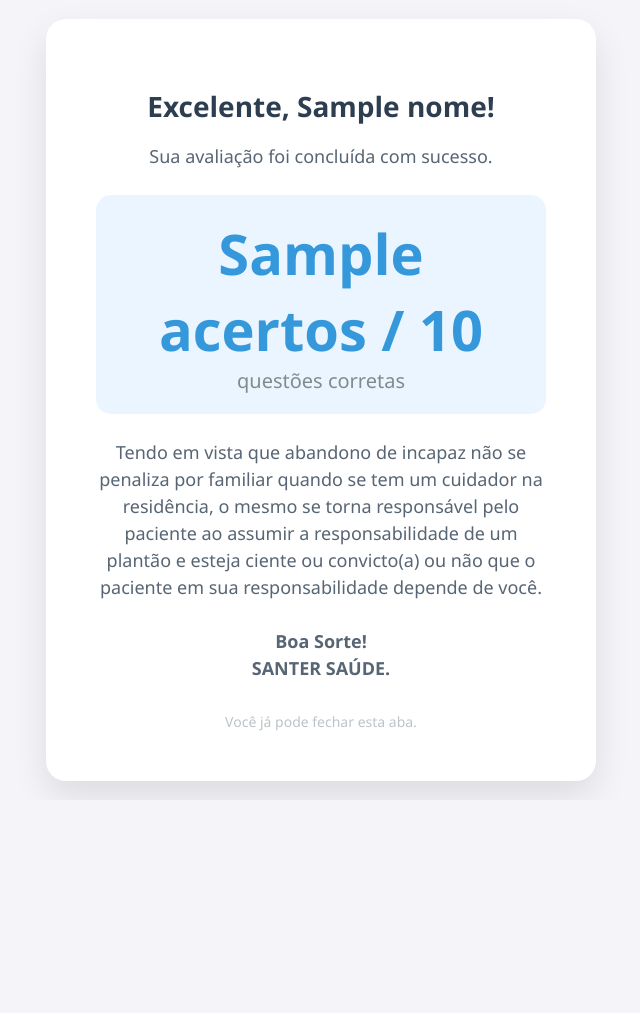
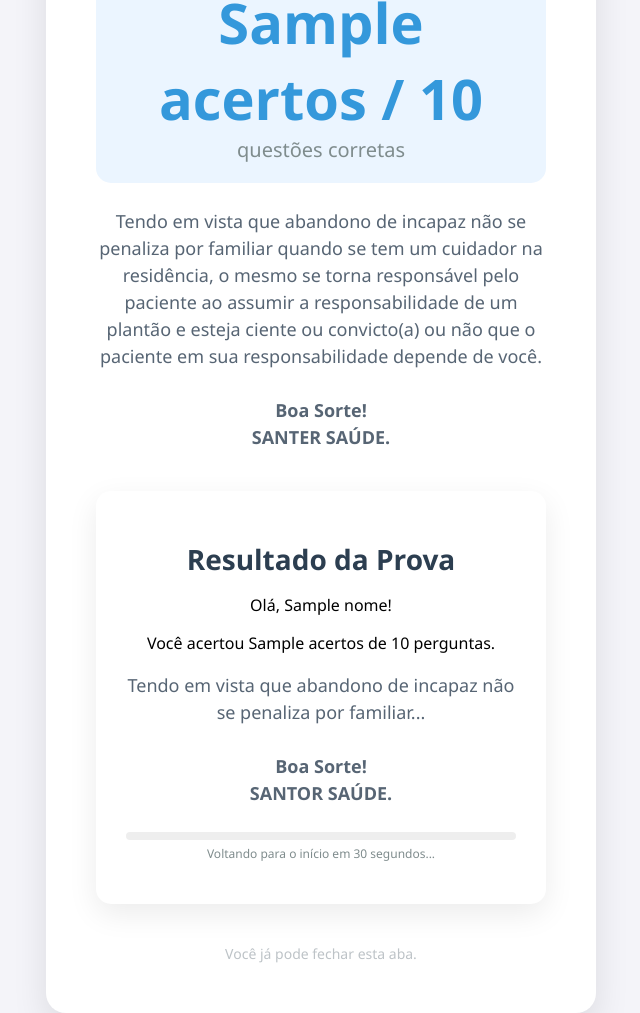
Before and after one commit to alldo08/prova, a FastAPI app: template site/templates/resultado.html in a window 1280 px wide. Shown: the whole page, without its empty margins (319-959 px from the left). Before the commit the page ends 796 px from the top, so only its background shows below. Run offline with FastAPI, Linux system fonts and the light colour scheme; the template is opened without the code that fills it: most values are stand-ins (such as "Sample title", 1, 10 or a date in 2020); some libraries are stand-ins or nearby versions.

Commit message:
Update resultado.html

```diff
--- a/site/templates/resultado.html
+++ b/site/templates/resultado.html
@@ -71,6 +71,32 @@
             <br>
             <strong>SANTER SAÚDE.</strong>
         </p>
+        <div class="container">
+    <h1>Resultado da Prova</h1>
+    <p>Olá, {{ nome }}!</p>
+    <p>Você acertou {{ acertos }} de {{ total }} perguntas.</p>
+
+    <p class="message">
+        Tendo em vista que abandono de incapaz não se penaliza por familiar...
+        <br><br>
+        <strong>Boa Sorte!</strong><br>
+        <strong>SANTOR SAÚDE.</strong>
+    </p>
+
+    <div style="width: 100%; background: #eee; height: 8px; border-radius: 4px; overflow: hidden; margin-top: 25px;">
+        <div id="barra-progresso" style="width: 100%; background: #3498db; height: 100%; transition: width 30s linear;"></div>
+    </div>
+    <p style="font-size: 12px; color: #7f8c8d; text-align: center; margin-top: 5px;">
+        Voltando para o início em 30 segundos...
+    </p>
+
+</div> <script>
+    window.onload = () => {
+        setTimeout(() => {
+            document.getElementById('barra-progresso').style.width = '0%';
+        }, 100);
+    };
+</script>
         <div class="footer-msg">Você já pode fechar esta aba.</div>
     </div>
 </body>
```
